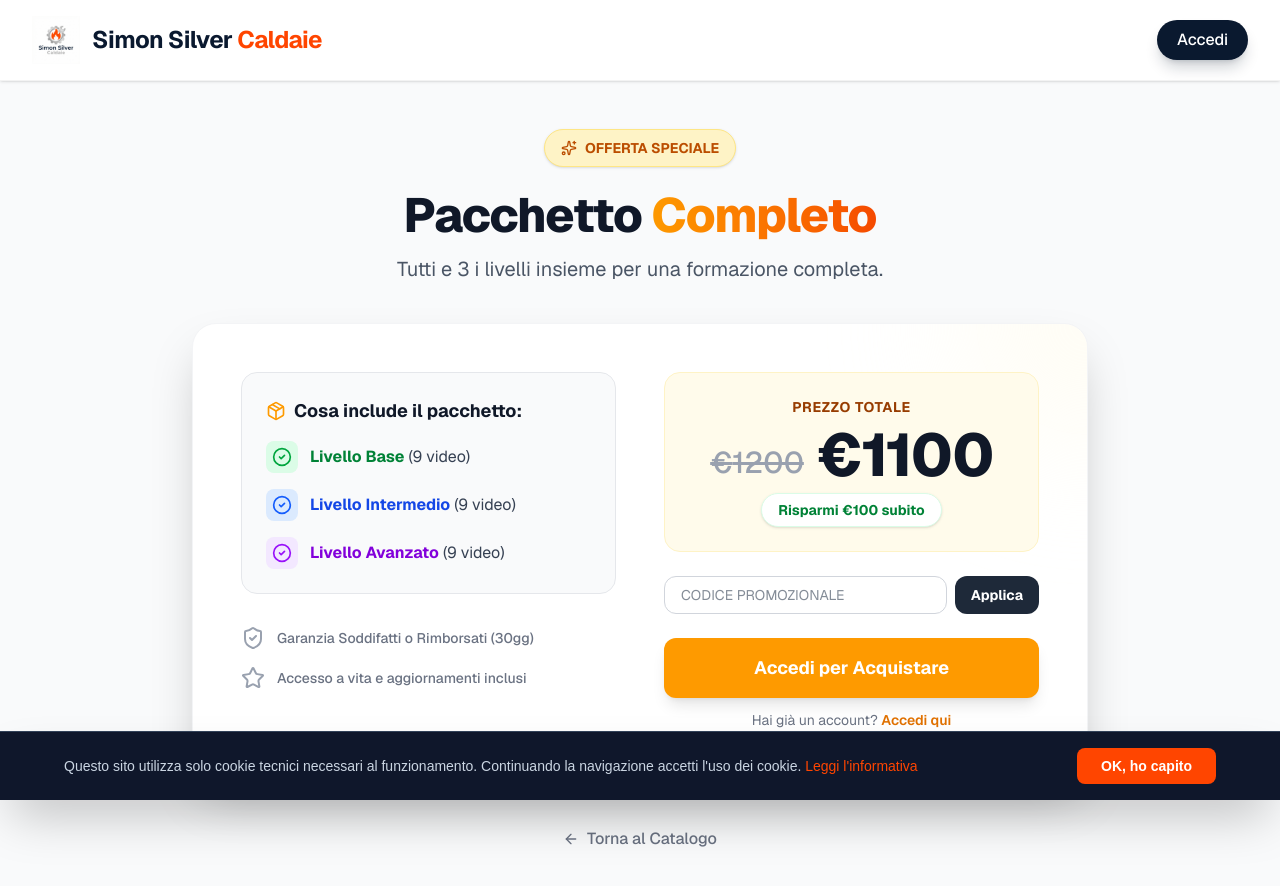
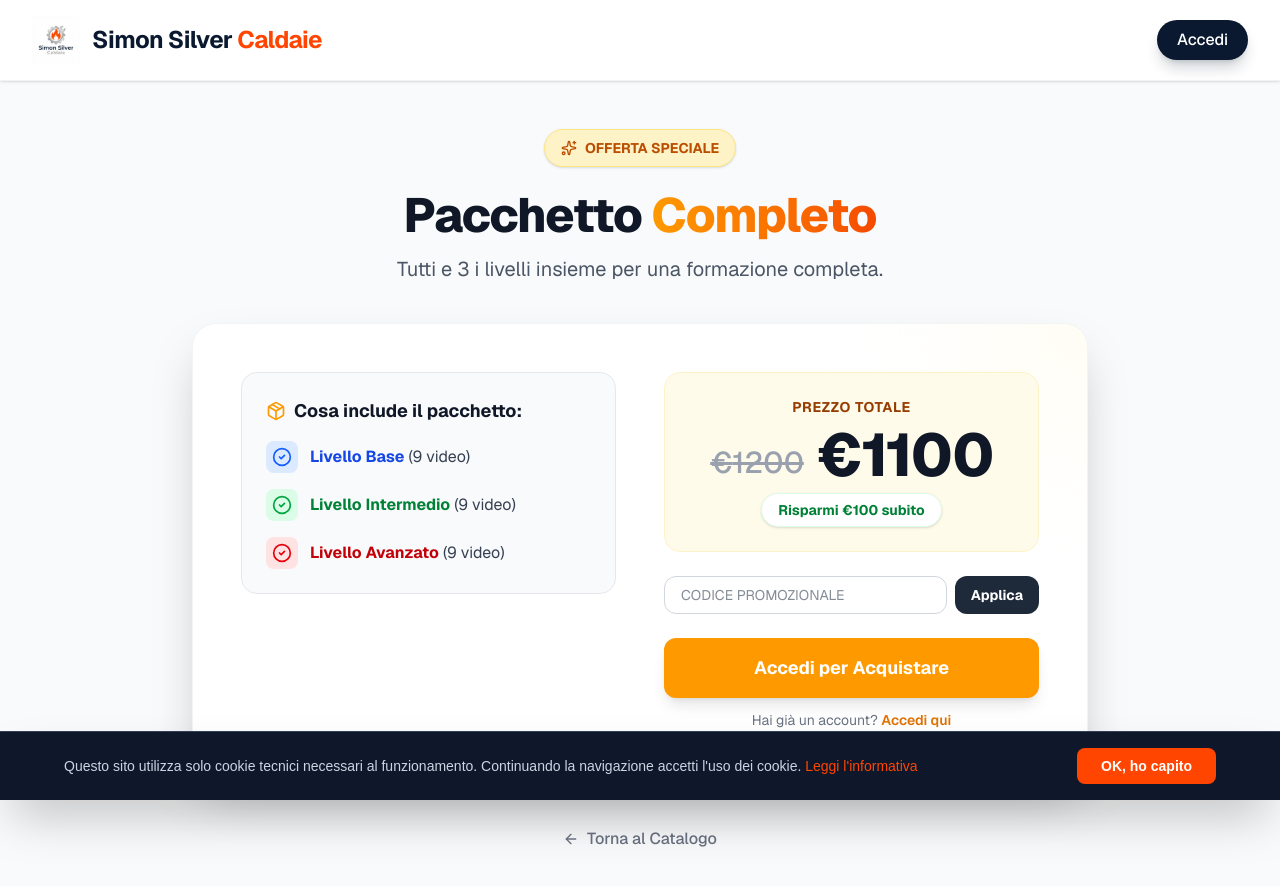
Before and after one commit to simonsilvercaldaie/sito-caldaie, a Next.js app: page /pacchetto-completo in a window 1280 px wide. Shown: the top 886 px of the page. Built offline with nearby package versions, Linux system fonts and the light colour scheme.

Commit message:
Aggiornati colori bundle (Blu, Verde, Rosso) e rimosso testo garanzia

```diff
--- a/app/pacchetto-completo/page.tsx
+++ b/app/pacchetto-completo/page.tsx
@@ -191,36 +191,27 @@ export default function PacchettoCompletoPage() {
                                         </h3>
                                         <ul className="space-y-4">
                                             <li className="flex items-center gap-3 text-gray-700">
+                                                <div className="bg-blue-100 p-1.5 rounded-lg text-blue-600">
+                                                    <CheckCircle2 className="w-5 h-5" />
+                                                </div>
+                                                <span><strong className="text-blue-700">Livello Base</strong> (9 video)</span>
+                                            </li>
+                                            <li className="flex items-center gap-3 text-gray-700">
                                                 <div className="bg-green-100 p-1.5 rounded-lg text-green-600">
                                                     <CheckCircle2 className="w-5 h-5" />
                                                 </div>
-                                                <span><strong className="text-green-700">Livello Base</strong> (9 video)</span>
+                                                <span><strong className="text-green-700">Livello Intermedio</strong> (9 video)</span>
                                             </li>
                                             <li className="flex items-center gap-3 text-gray-700">
-                                                <div className="bg-blue-100 p-1.5 rounded-lg text-blue-600">
+                                                <div className="bg-red-100 p-1.5 rounded-lg text-red-600">
                                                     <CheckCircle2 className="w-5 h-5" />
                                                 </div>
-                                                <span><strong className="text-blue-700">Livello Intermedio</strong> (9 video)</span>
-                                            </li>
-                                            <li className="flex items-center gap-3 text-gray-700">
-                                                <div className="bg-purple-100 p-1.5 rounded-lg text-purple-600">
-                                                    <CheckCircle2 className="w-5 h-5" />
-                                                </div>
-                                                <span><strong className="text-purple-700">Livello Avanzato</strong> (9 video)</span>
+                                                <span><strong className="text-red-700">Livello Avanzato</strong> (9 video)</span>
                                             </li>
                                         </ul>
                                     </div>
 
-                                    <div className="space-y-4">
-                                        <div className="flex items-center gap-3">
-                                            <ShieldCheck className="w-6 h-6 text-gray-400" />
-                                            <span className="text-sm text-gray-500 font-medium">Garanzia Soddifatti o Rimborsati (30gg)</span>
-                                        </div>
-                                        <div className="flex items-center gap-3">
-                                            <Star className="w-6 h-6 text-gray-400" />
-                                            <span className="text-sm text-gray-500 font-medium">Accesso a vita e aggiornamenti inclusi</span>
-                                        </div>
-                                    </div>
+                                    {/* Testo Garanzia Rimosso */}
                                 </div>
 
                                 {/* Right Side: Price & Action */}
```
